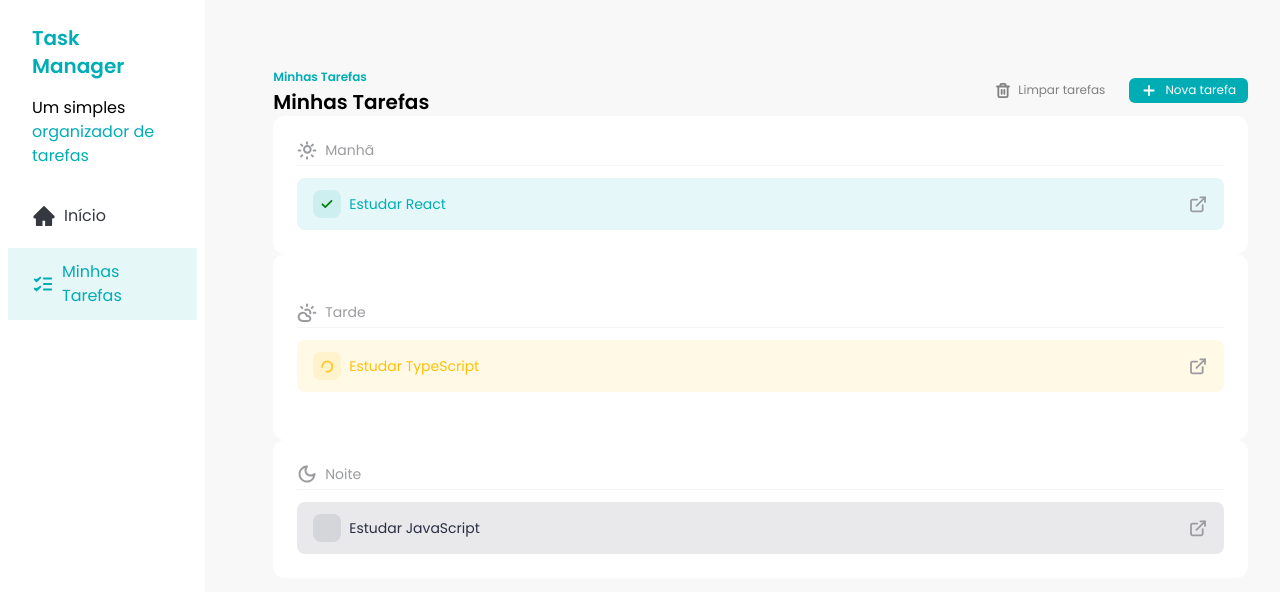
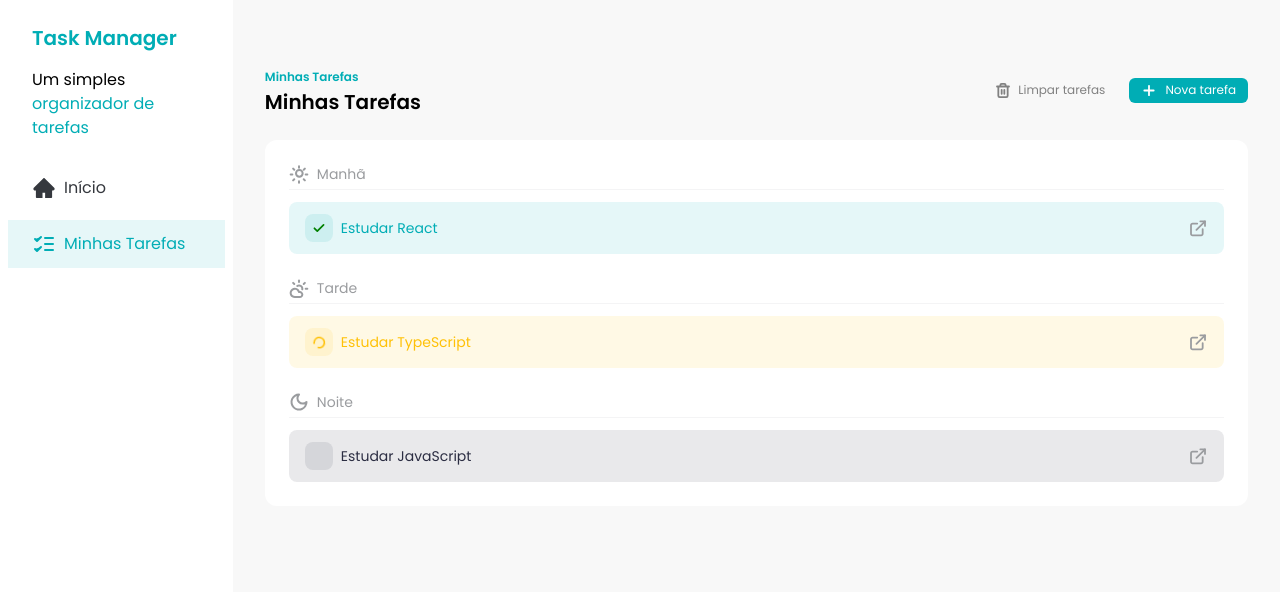
Before and after one commit to YudiYamada/fsc-task-manager, a React (Vite) app: page / in a window 1280 px wide. Shown: the top 592 px of the page. Built offline with nearby package versions, Linux system fonts and the light colour scheme.

Commit message:
feat: updating spacing between sidebar and tasks

```diff
--- a/src/App.tsx
+++ b/src/App.tsx
@@ -3,7 +3,7 @@
 
 function App() {
   return (
-    <div className="flex gap-9">
+    <div className="flex">
       <Sidebar />
       <Tasks />
     </div>
--- a/src/components/Sidebar.tsx
+++ b/src/components/Sidebar.tsx
@@ -4,7 +4,7 @@
 
 const Sidebar = () => {
   return (
-    <div className="h-screen w-64 bg-white">
+    <div className="h-screen w-72 bg-white">
       <div className="space-y-4 px-8 py-6">
         <h1 className="text-xl font-semibold text-[#00ADB5]">Task Manager</h1>
         <p>
--- a/src/components/Tasks.tsx
+++ b/src/components/Tasks.tsx
@@ -45,7 +45,7 @@
   const eveningTasks = tasks.filter((task) => task.time === "evening");
 
   return (
-    <div className="w-full px-8 py-16">
+    <div className="w-full space-y-6 px-8 py-16">
       <div className="flex w-full justify-between">
         <div>
           <span className="text-xs font-semibold text-[#00ADB5]">
@@ -66,7 +66,6 @@
         </div>
       </div>
 
-      {/* LISTA DE TAREFAS */}
       <div className="rounded-xl bg-white p-6">
         <div className="space-y-3">
           <TasksSeparator title="Manhã" icon={<SunIcon />} />
@@ -78,9 +77,7 @@
             />
           ))}
         </div>
-      </div>
 
-      <div className="rounded-xl bg-white p-6">
         <div className="my-6 space-y-3">
           <TasksSeparator title="Tarde" icon={<CloudSun />} />
           {afternoonTasks.map((task) => (
@@ -91,9 +88,7 @@
             />
           ))}
         </div>
-      </div>
 
-      <div className="rounded-xl bg-white p-6">
         <div className="space-y-3">
           <TasksSeparator title="Noite" icon={<MoonIcon />} />
           {eveningTasks.map((task) => (
```
